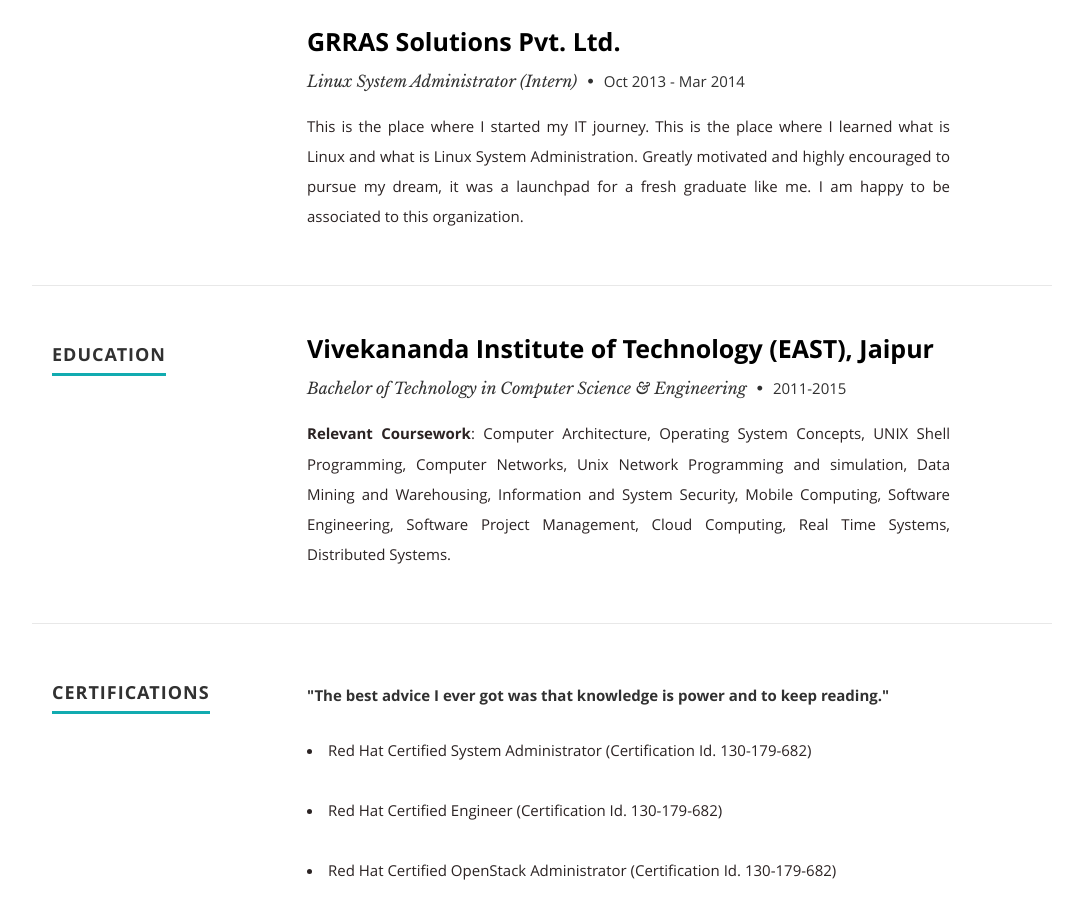
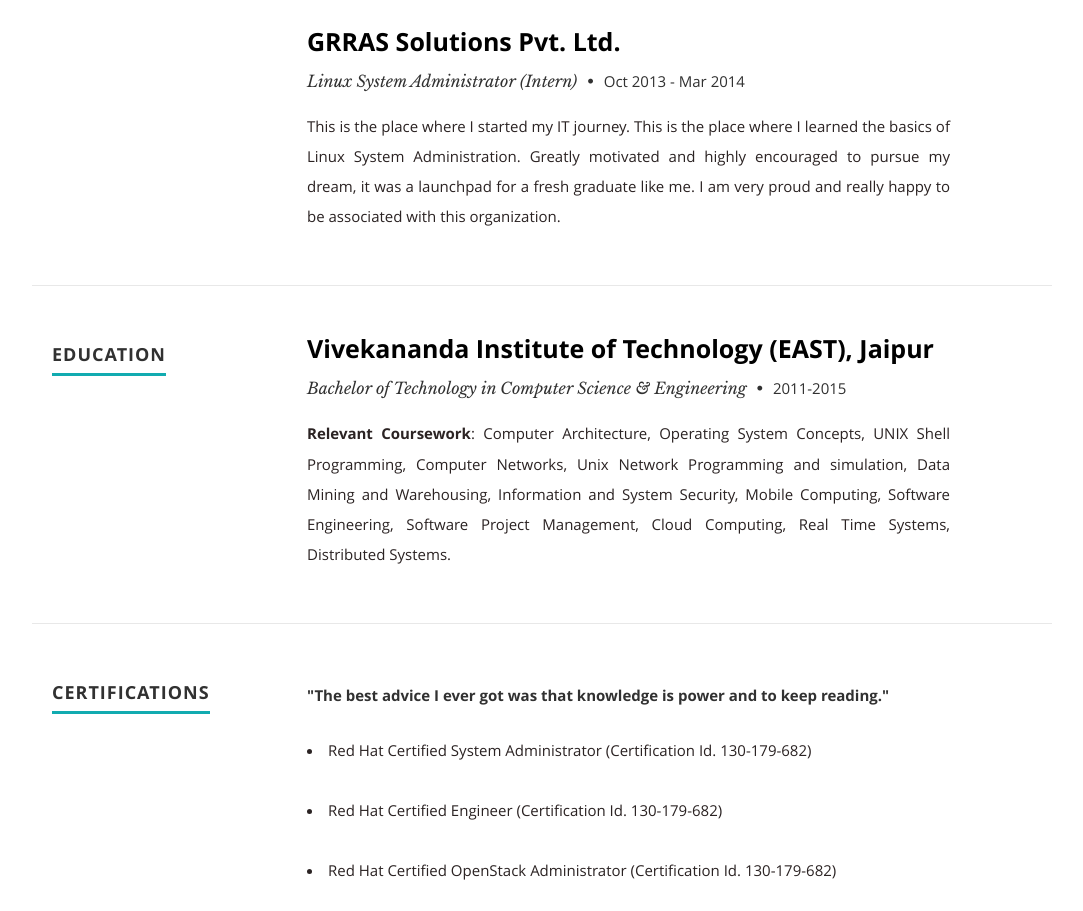
Before and after one commit to muddassirnazir/muddassirnazir.github.io, a plain HTML site: page index.html in a window 1280 px wide. Shown: the part 1928-2839 px from the top of the page, without its empty margins (98-1181 px from the left). Drawn offline with nearby package versions, Linux system fonts and the light colour scheme.

Commit message:
internship

```diff
--- a/index.html
+++ b/index.html
@@ -187,9 +187,9 @@
                     <em class="date">Oct 2013 - Mar 2014</em>
                  </p>
 
-                 <p style="color:#2b2323" align="justify">This is the place where I started my IT journey. This is the place where I learned what is Linux and what is Linux System
-                    Administration. Greatly motivated and highly encouraged to pursue my dream, it was a launchpad for a fresh graduate like
-                    me. I am happy to be associated to this organization.</p>
+                 <p style="color:#2b2323" align="justify">This is the place where I started my IT journey. This is the place where I learned the basics of Linux System
+                                                          Administration. Greatly motivated and highly encouraged to pursue my dream, it was a launchpad for a fresh graduate
+                                                          like me. I am very proud and really happy to be associated with this organization.</p>
 
               </div>
 
```
Also changed, not shown: 2 other files.
